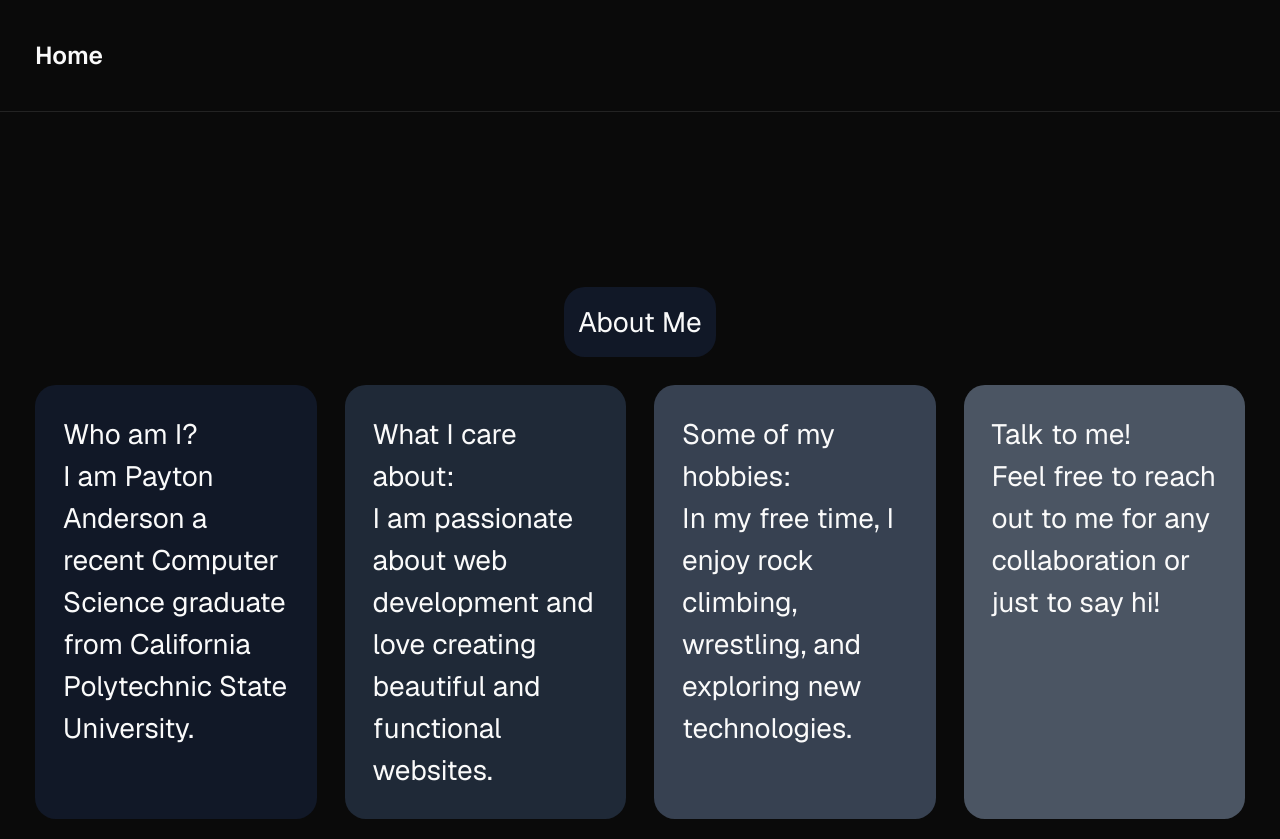
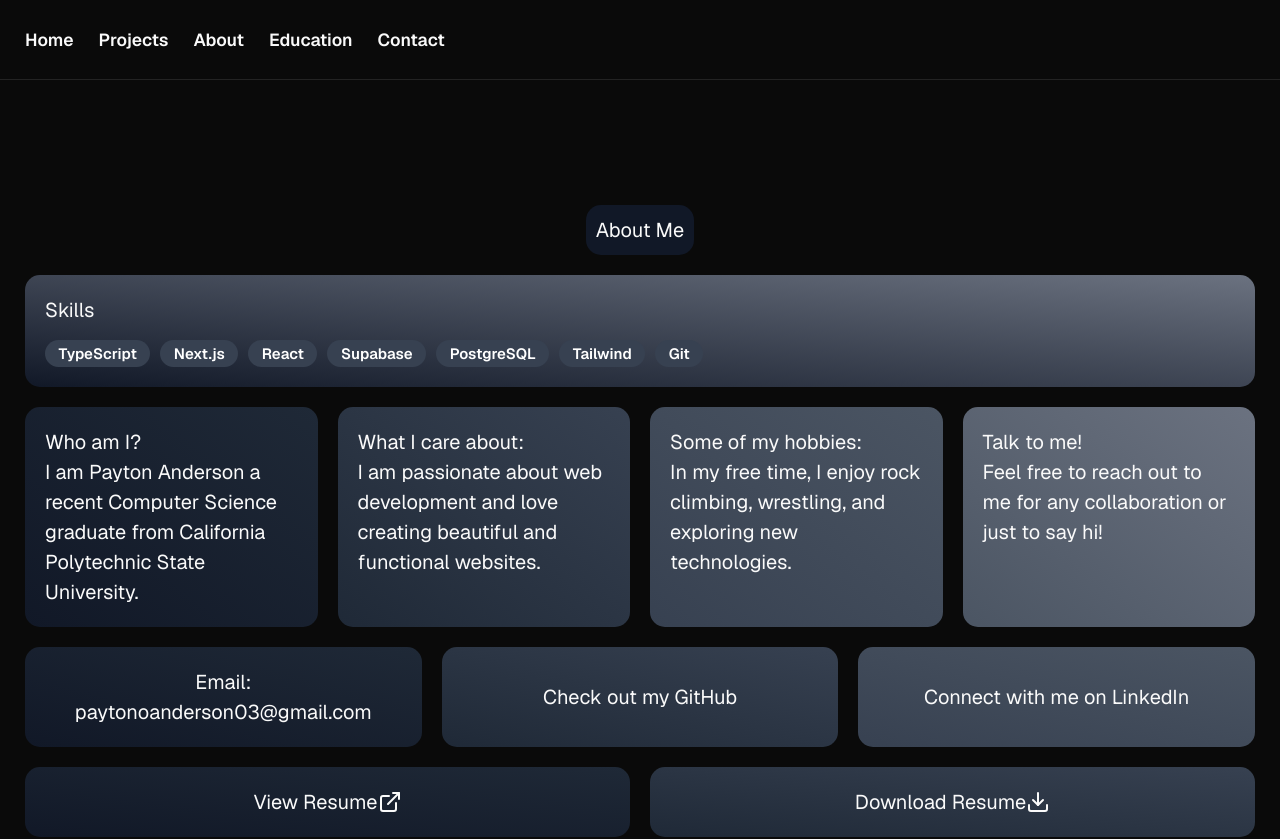
Before and after one commit to PaytonAnderson/payton-portfolio, a Next.js app: page /about in a window 1280 px wide. Shown: the top 839 px of the page. Built offline with nearby package versions, Linux system fonts and the light colour scheme.

Commit message:
updated hero page and about page and OG

```diff
--- a/app/about/page.tsx
+++ b/app/about/page.tsx
@@ -2,54 +2,67 @@ import Link from "next/link"
 import { Button } from "@/components/ui/button"
 import { ExternalLink } from "lucide-react"
 import { Download } from "lucide-react"
+import { Badge } from "@/components/ui/badge"
 export default async function About() {
     return (
         <div className="flex flex-col gap-4">
             <div className="self-center bg-gray-900 rounded-xl">
                 <h1 className="p-2">About Me</h1>
             </div>
-            <div className="flex gap-4">
-                <div className="flex-col flex-1 bg-gray-900 rounded-xl p-4">
+            <div className="rounded-xl p-4 flex flex-col gap-3 bg-gradient-to-tr from-gray-900 to-gray-500">
+                <h1>Skills</h1>
+                <div className="flex flex-wrap gap-2">
+                    <Badge className="bg-gray-700 text-white hover:bg-gray-600">TypeScript</Badge>
+                    <Badge className="bg-gray-700 text-white hover:bg-gray-600">Next.js</Badge>
+                    <Badge className="bg-gray-700 text-white hover:bg-gray-600">React</Badge>
+                    <Badge className="bg-gray-700 text-white hover:bg-gray-600">Supabase</Badge>
+                    <Badge className="bg-gray-700 text-white hover:bg-gray-600">PostgreSQL</Badge>
+                    <Badge className="bg-gray-700 text-white hover:bg-gray-600">Tailwind</Badge>
+                    <Badge className="bg-gray-700 text-white hover:bg-gray-600">Git</Badge>
+                </div>
+            </div>
+            <div className="flex flex-col md:flex-row gap-4">
+                <div className="flex-col flex-1 bg-gradient-to-tr from-gray-900 to-gray-800 rounded-xl p-4">
                     <h1>Who am I?</h1>
                     <p>I am Payton Anderson a recent Computer Science graduate from California Polytechnic State University.</p>
                 </div>
-                <div className="flex flex-col flex-1 bg-gray-800 rounded-xl p-4">
+                <div className="flex flex-col flex-1 bg-gradient-to-tr from-gray-800 to-gray-700 rounded-xl p-4">
                     <h1>What I care about:</h1>
                     <p>I am passionate about web development and love creating beautiful and functional websites.</p>
                 </div>
-                <div className="flex flex-col flex-1 bg-gray-700 rounded-xl p-4">
+                <div className="flex flex-col flex-1 bg-gradient-to-tr from-gray-700 to-gray-600 rounded-xl p-4">
                     <h1>Some of my hobbies:</h1>
                     <p>In my free time, I enjoy rock climbing, wrestling, and exploring new technologies.</p>
                 </div>
-                <div className="flex flex-col flex-1 bg-gray-600 rounded-xl p-4">
+                <div className="flex flex-col flex-1 bg-gradient-to-tr from-gray-600 to-gray-500 rounded-xl p-4">
                     <h1>Talk to me!</h1>
                     <p>Feel free to reach out to me for any collaboration or just to say hi!</p>
                 </div>
             </div>
-            <div className="flex gap-4">
-                <div className="flex flex-col flex-1 bg-gray-900 rounded-xl p-4 text-center justify-center">
+            <div className="flex flex-col gap-4 md:flex-row ">
+                <div className="flex flex-col flex-1 bg-gradient-to-tr from-gray-900 to-gray-800 rounded-xl p-4 text-center justify-center">
                     <h1>Email:</h1>
                     <p>paytonoanderson03@gmail.com</p>
                 </div>
 
-                <a href="https://github.com/PaytonAnderson" target="_blank" rel="noopener noreferrer" className="flex flex-col flex-1 bg-gray-800 rounded-xl p-4 justify-center items-center underline-offset-4 hover:underline">
+                <a href="https://github.com/PaytonAnderson" target="_blank" rel="noopener noreferrer" className="flex flex-col flex-1 bg-gradient-to-tr from-gray-800 to-gray-700 rounded-xl p-4 justify-center items-center underline-offset-4 hover:underline">
                     <h1>Check out my GitHub</h1>
                     {/* <img src="/github.webp" /> */}
                 </a>
-                <a href="https://www.linkedin.com/in/paytonoanderson/" target="_blank" rel="noopener noreferrer" className="flex flex-col flex-1 bg-gray-700 rounded-xl p-4 justify-center items-center underline-offset-4 hover:underline">
+                <a href="https://www.linkedin.com/in/paytonoanderson/" target="_blank" rel="noopener noreferrer" className="flex flex-col flex-1 bg-gradient-to-tr from-gray-700 to-gray-600 rounded-xl p-4 justify-center items-center underline-offset-4 hover:underline">
                     <h1>Connect with me on LinkedIn</h1>
 
                     {/* <img src="/Linkedin-Logo.png" alt="LinkedIn Logo" /> */}
                 </a>
             </div>
             <div className="flex gap-4">
-                <a href="/resume/PaytonAndersonResume.pdf" target="_blank" rel="noopener noreferrer" className="flex flex-1 bg-gray-900 rounded-xl p-4 items-center underline-offset-4 hover:underline justify-center">
+                <a href="/resume/PaytonAndersonResume.pdf" target="_blank" rel="noopener noreferrer" className="flex flex-1 bg-gradient-to-tr from-gray-900 to-gray-800 rounded-xl p-4 items-center underline-offset-4 hover:underline justify-center">
                     View Resume
 
 
                     <ExternalLink />
                 </a>
-                <a href="/resume/PaytonAndersonResume.pdf" download className="flex flex-1 bg-gray-800 rounded-xl p-4 text-center items-center justify-center hover:underline underline-offset-4">
+                <a href="/resume/PaytonAndersonResume.pdf" download className="flex flex-1 bg-gradient-to-tr from-gray-800 to-gray-700 rounded-xl p-4 text-center items-center justify-center hover:underline underline-offset-4">
                     <h1>Download Resume</h1>
 
                     <Download />
--- a/app/globals.css
+++ b/app/globals.css
@@ -28,7 +28,7 @@
     --chart-3: 30 80% 55%;
     --chart-4: 280 65% 60%;
     --chart-5: 340 75% 55%;
-    font-size: 175%;
+    font-size: 125%;
   }
 
   .light {
--- a/app/layout.tsx
+++ b/app/layout.tsx
@@ -11,6 +11,14 @@ export const metadata = {
   metadataBase: new URL(defaultUrl),
   title: "Payton's Portfolio Website",
   description: "Software Developer Portfolio Website of Payton Anderson",
+  openGraph: {
+    title: "Payton Anderson - Full Stack Web Developer",
+    description: "CS graduate from Cal Poly SLO. Check out my projects and resume.",
+    url: defaultUrl,
+    siteName: "Payton Anderson Portfolio",
+    type: "website",
+    images: ['${defaultUrl}/Payton Anderson.png'],
+  },
 };
 
 const geistSans = Geist({
@@ -38,6 +46,11 @@ export default function RootLayout({
                 <div className="w-full max-w-5xl flex justify-between items-center p-3 px-5 text-sm">
                   <div className="flex gap-5 items-center font-semibold">
                     <Link href={"/"}>Home</Link>
+                    <Link href={"/projects"}>Projects</Link>
+                    <Link href={"/about"}>About</Link>
+                    <Link href={"/education"}>Education</Link>
+                    <Link href={"/contact"}>Contact</Link>
+
                   </div>
                 </div>
               </nav>
--- a/app/page.tsx
+++ b/app/page.tsx
@@ -2,11 +2,23 @@ import LinkButton from "@/components/link-button";
 
 export default async function Home() {
   return (
-    <main className="flex flex-col sm:flex-row gap-2 flex-1 items-stretch link-rounded">
-      <LinkButton href={"/projects"} text="Projects" className="bg-gray-900" />
-      <LinkButton href={"/about"} className="bg-gray-800" text="About Me" />
-      <LinkButton href={"/education"} className="bg-gray-700" text="Education" />
-      <LinkButton href={"/contact"} className="bg-gray-600" text="Contact" />
-    </main>
+    <div className="flex flex-col gap-8">
+      <section className="flex flex-col items-center text-center gap-4 py-16">
+        <h1 className="text-5xl font-bold">Payton Anderson</h1>
+        <p className="text-xl text-gray-400">Full Stack Web Developer</p>
+        <p className="text-gray-500 max-w-md">
+          CS graduate from Cal Poly SLO. I build clean, functional web applications.
+        </p>
+        <div className="flex gap-4 mt-2">
+          <a href="/projects" className="bg-gray-700 rounded-xl hover:bg-gray-600 px-6 py-2 rounded-lg transition-colors">
+            View Projects
+          </a>
+          <a href="/resume/PaytonAndersonResume.pdf" download className="bg-gray-800 rounded-xl hover:bg-gray-700 px-6 py-2 rounded-lg
+  transition-colors">
+            Download Resume
+          </a>
+        </div>
+      </section>
+    </div>
   );
 }
```
Also changed, not shown: public/Payton Anderson.png (added), 1 other file (tests, documents, lock files or other folders).
